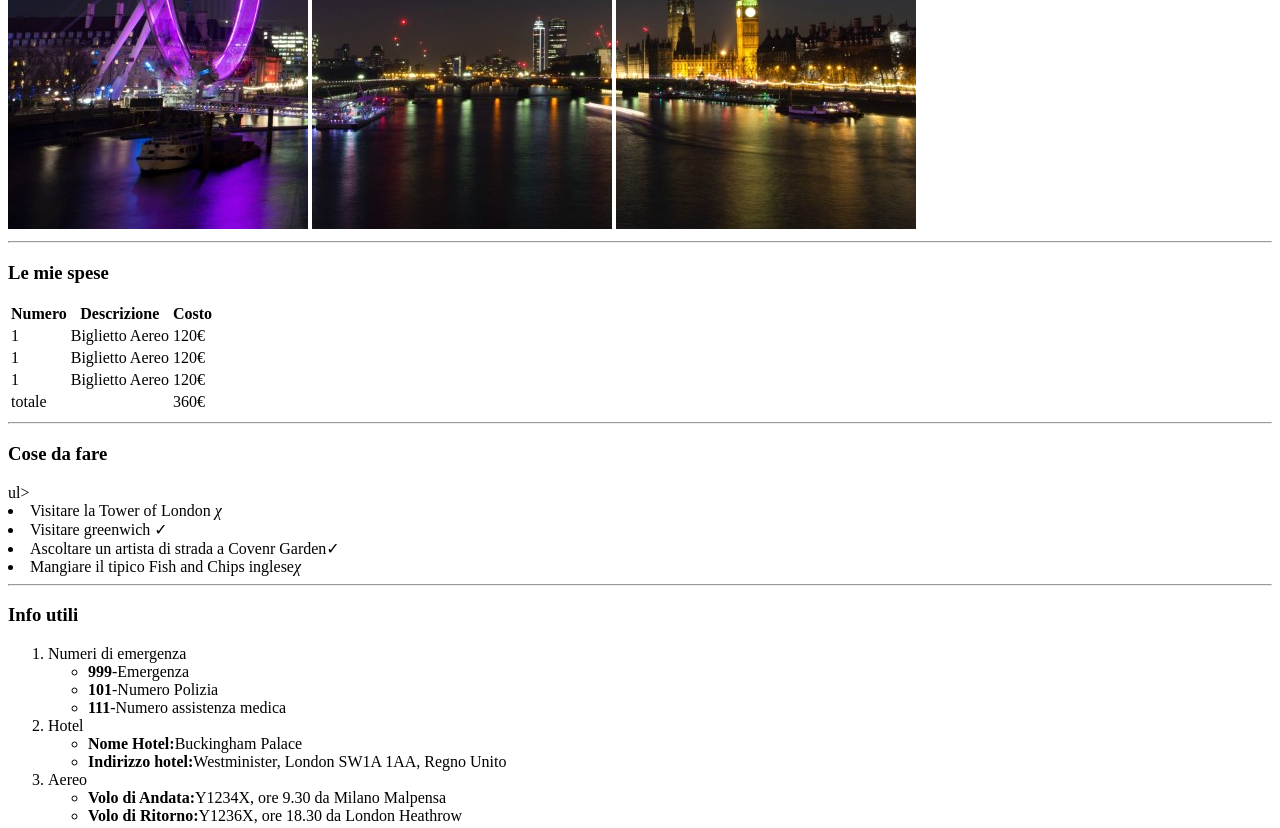
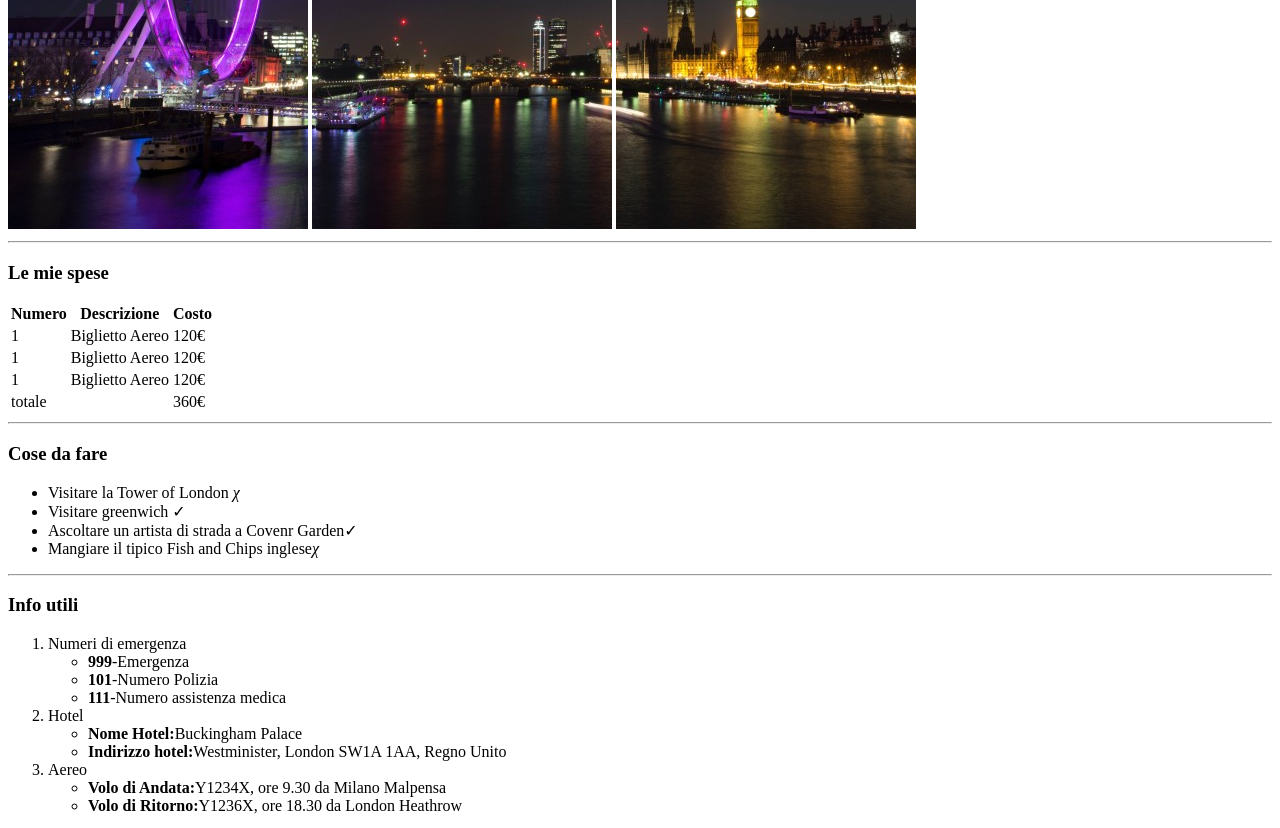
Before and after one commit to andrea-mosca/html-london-trip, a plain HTML site: page index.html in a window 1280 px wide. Shown: the part 451-1279 px from the top of the page. Drawn offline with Linux system fonts and the light colour scheme.

Commit message:
error fixed

```diff
--- a/index.html
+++ b/index.html
@@ -43,9 +43,7 @@
     <hr>
 
     <h3>Cose da fare</h3>
-<j</li>
-
-</ol>ul>
+    <ul>
         <li>Visitare la Tower of London <em>&chi;</em></li>
         <li>Visitare greenwich &check;</li>
         <li>Ascoltare un artista di strada a Covenr Garden&check;</li>
@@ -74,6 +72,7 @@
                 <li><strong>Volo di Ritorno:</strong>Y1236X, ore 18.30 da London Heathrow</li>
             </ul>
         </li>
+    </ol>
     <hr>
 
     <h3>Le foto</h3>
```
Lines whose indentation alone changed are shown as unchanged.
